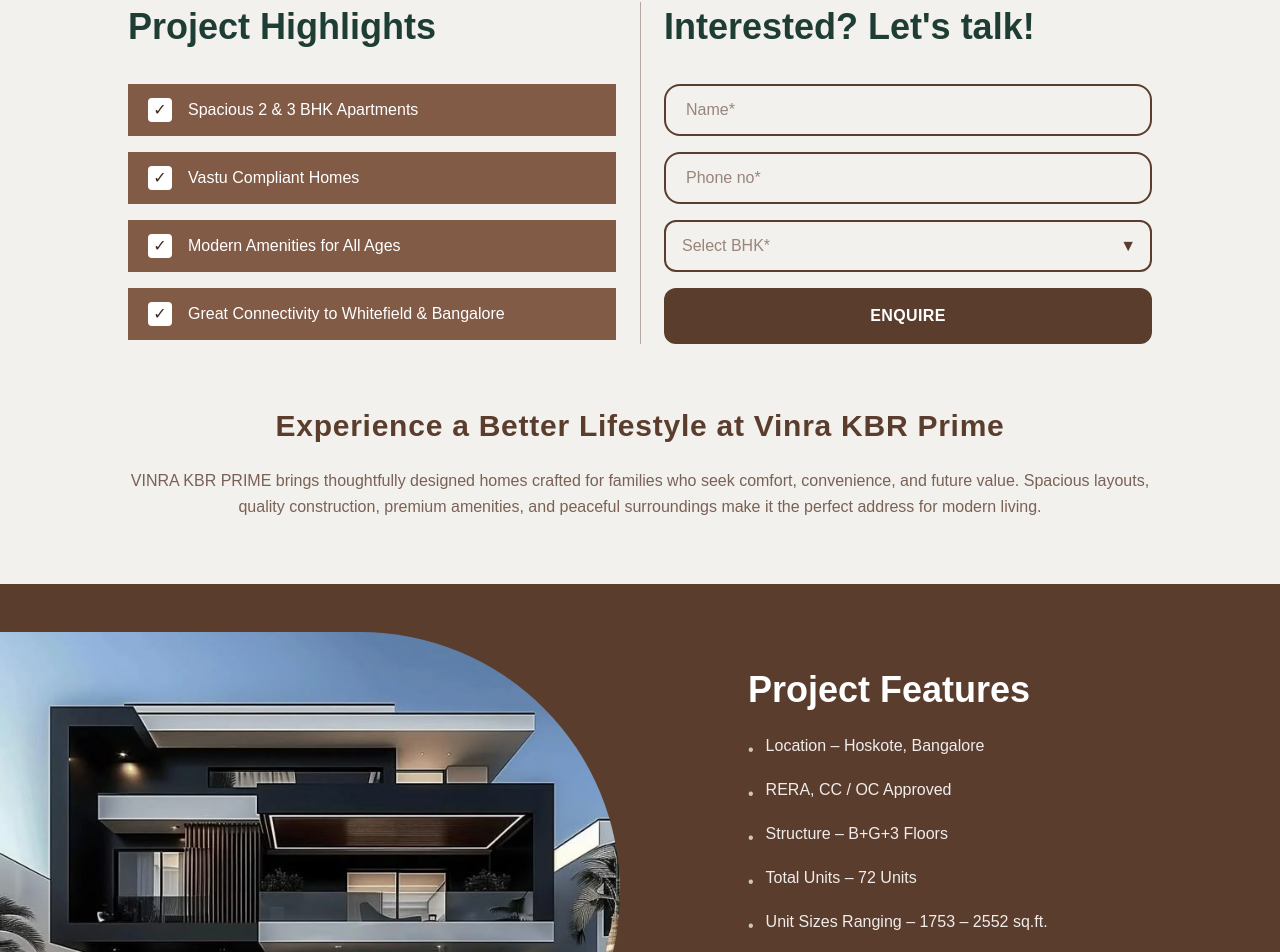
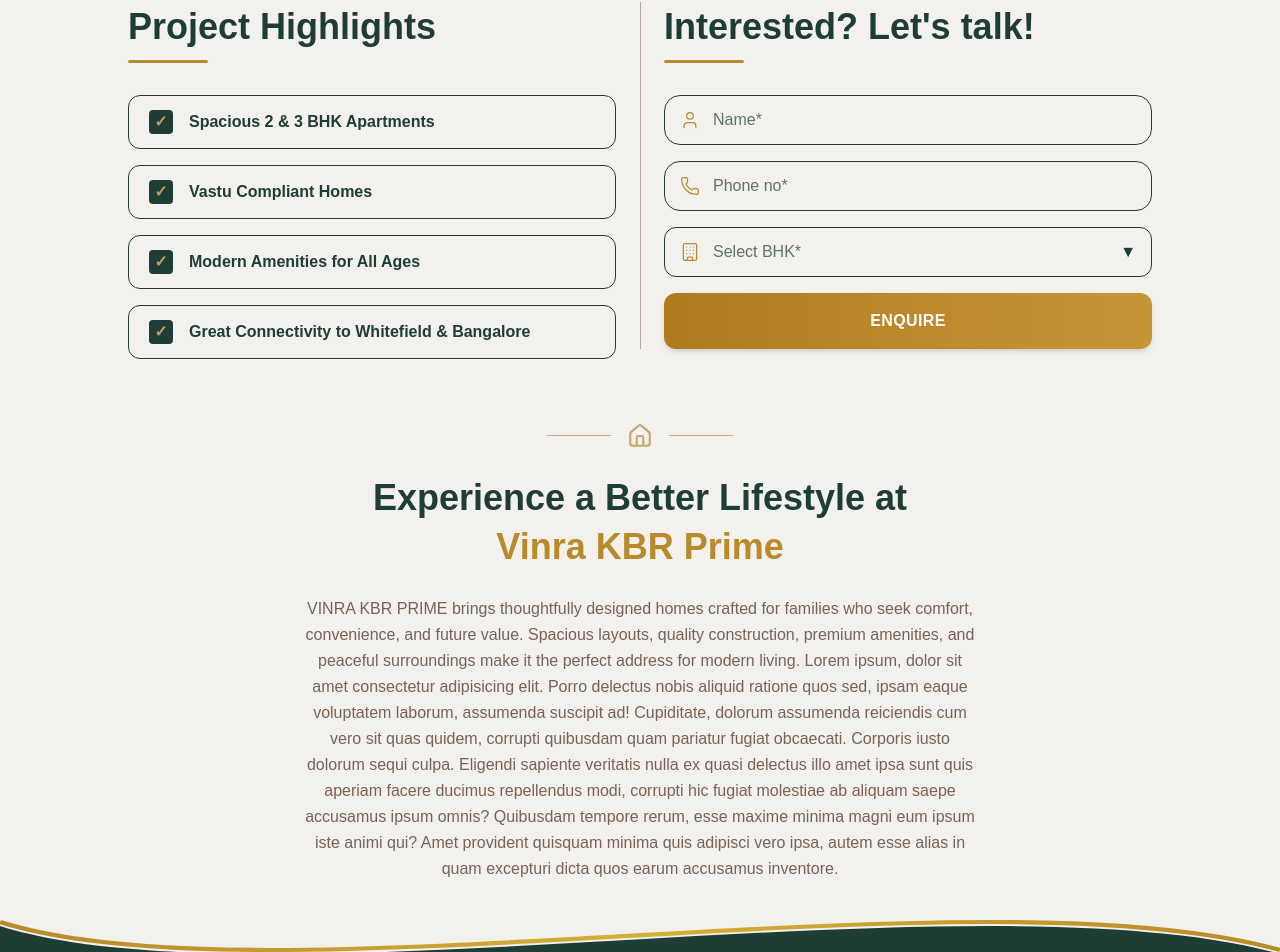
Before and after one commit to vizree-ai/vinra-realstate, a Next.js app: page /KBR_prime in a window 1280 px wide. Shown: the part 846-1798 px from the top of the page. Built offline with nearby package versions, Linux system fonts and the light colour scheme.

Commit message:
design kbr page

```diff
--- a/src/components/CommonNavbar.jsx
+++ b/src/components/CommonNavbar.jsx
@@ -16,7 +16,7 @@ export default function Navbar({ variant = "home" }) {
     <>
       {/* ================= NAVBAR ================= */}
       <div
-        className={`w-full z-50 ${
+        className={`w-full z-[100] ${
           isHome
             ? "absolute top-0 left-0 px-4 md:px-10 pt-4"
             : "relative lg:absolute lg:top-0 lg:left-0 px-3 lg:px-7 bg-[#F7F3EC] lg:bg-transparent"
@@ -124,7 +124,7 @@ export default function Navbar({ variant = "home" }) {
           {/* ================= MOBILE BUTTON ================= */}
           <button
             onClick={() => setIsOpen(!isOpen)}
-            className="md:hidden lg:hidden flex items-center bg-[#9f773c] rounded-full px-4 py-1 text-white text-3xl"
+            className="md:hidden cursor-pointer lg:hidden z-[101] flex items-center bg-[#9f773c] rounded-full px-4 py-1 text-white text-3xl"
           >
             {isOpen ? "✕" : "☰"}
           </button>
@@ -138,7 +138,7 @@ export default function Navbar({ variant = "home" }) {
             initial={{ opacity: 0, y: -20 }}
             animate={{ opacity: 1, y: 0 }}
             exit={{ opacity: 0, y: -20 }}
-            className="fixed inset-0 z-[90] bg-[#C4934A] backdrop-blur-xl flex flex-col items-center justify-center"
+            className="fixed inset-0 z-[90] bg-[#deb06c] backdrop-blur-xl flex flex-col items-center justify-center"
           >
             <div className="flex flex-col gap-8 text-[#1E3D34] text-2xl font-semibold">
               {isHome ? (
--- a/src/components/EnquiryForm.jsx
+++ b/src/components/EnquiryForm.jsx
@@ -2,6 +2,7 @@
 
 import { useState } from "react";
 import { supabase } from "@/lib/supabase";
+import { User, Phone, Building } from "lucide-react";
 
 export default function EnquiryForm({ open, setOpen, variant = "popup" }) {
   const [name, setName] = useState("");
@@ -101,34 +102,74 @@ export default function EnquiryForm({ open, setOpen, variant = "popup" }) {
         <h2 className="text-2xl md:text-4xl font-semibold text-[#1E3D34] leading-tight md:leading-snug">
           Interested? Let's talk!
         </h2>
-
+        <div className="w-26 md:w-20 h-[3px] bg-[#b78a31] rounded-full mt-2"></div>
         <form
           onSubmit={handleSubmit}
           className="mt-5 md:mt-8 space-y-3 md:space-y-4"
         >
+          {/* NAME */}
+          <div className="relative">
+            <User
+              size={20}
+              strokeWidth={1.5}
+              className="absolute left-4 top-1/2 -translate-y-1/2  text-[#b78a31] z-10 pointer-events-none"
+            />
             <input
               type="text"
               placeholder="Name*"
               value={name}
               onChange={(e) => setName(e.target.value)}
-            className="w-full px-5 py-2.5 md:py-3 rounded-xl md:rounded-2xl border-2 border-[#5b3d2e] text-[#5b3d2e] bg-transparent placeholder-[#5b3d2e]/60 outline-none focus:ring-1 focus:ring-[#5b3d2e]"
+              className="w-full pl-12 pr-5 py-3 rounded-xl md:rounded-2xl
+                 border border-[#1E3D34]
+                    text-[#1E3D34] placeholder-[#1E3D34]/70
+                    outline-none
+                    focus:border-[#C8A96A] focus:ring-2 focus:ring-[#C8A96A]/30
+                    transition-all"
               required
             />
+          </div>
 
+          {/* PHONE */}
+          <div className="relative">
+            <Phone
+              size={20}
+              strokeWidth={1.5}
+              className="absolute left-4 top-1/2 -translate-y-1/2
+      text-[#b78a31] z-10 pointer-events-none"
+            />
             <input
               type="tel"
               placeholder="Phone no*"
               value={phone}
               onChange={(e) => setPhone(e.target.value)}
-            className="w-full px-5 py-2.5 md:py-3 rounded-xl md:rounded-2xl border-2 border-[#5b3d2e] text-[#5b3d2e] bg-transparent placeholder-[#5b3d2e]/60 outline-none focus:ring-1 focus:ring-[#5b3d2e]"
+              className="w-full pl-12 pr-5 py-3 rounded-xl md:rounded-2xl
+      border border-[#1E3D34]
+      text-[#1E3D34] placeholder-[#1E3D34]/70
+      outline-none
+      focus:border-[#C8A96A] focus:ring-2 focus:ring-[#C8A96A]/30
+      transition-all"
               required
             />
+          </div>
 
+          {/* SELECT */}
           <div className="relative">
+            <Building
+              size={20}
+              strokeWidth={1.5}
+              className="absolute left-4 top-1/2 -translate-y-1/2
+      text-[#b78a31] z-10 pointer-events-none"
+            />
+
             <select
               value={bhk}
               onChange={(e) => setBhk(e.target.value)}
-              className="block w-full px-4 py-3 rounded-xl border-2 border-[#5b3d2e] bg-transparent text-[#5b3d2e]/60 outline-none focus:ring-1 focus:ring-[#5b3d2e] appearance-none cursor-pointer"
+              className="block w-full pl-12 pr-10 py-3 rounded-xl
+    border border-[#1E3D34]
+      text-[#1E3D34]/70
+      outline-none
+      focus:border-[#C8A96A] focus:ring-2 focus:ring-[#C8A96A]/30
+      appearance-none cursor-pointer transition-all"
               required
             >
               <option value="" disabled hidden>
@@ -138,14 +179,23 @@ export default function EnquiryForm({ open, setOpen, variant = "popup" }) {
               <option value="3 BHK">3 BHK</option>
             </select>
 
-            <span className="pointer-events-none absolute right-4 top-1/2 -translate-y-1/2 text-[#5b3d2e]">
+            <span className="pointer-events-none absolute right-4 top-1/2 -translate-y-1/2 text-[#1E3D34]">
               ▼
             </span>
           </div>
 
+          {/* BUTTON */}
           <button
             type="submit"
-            className="w-full bg-[#5b3d2e] text-white py-3 md:py-4 rounded-xl font-semibold tracking-wide active:scale-95 md:hover:scale-105 hover:shadow-lg "
+            className="w-full
+bg-gradient-to-r from-[#b07a1d] to-[#c69636]
+text-white py-3 md:py-4
+rounded-xl font-semibold tracking-wide
+shadow-md
+hover:shadow-lg
+active:scale-95 md:hover:scale-[1.02]
+transition-all
+relative overflow-hidden"
           >
             ENQUIRE
           </button>
--- a/src/components/KBR_prime/Hero2.jsx
+++ b/src/components/KBR_prime/Hero2.jsx
@@ -11,7 +11,9 @@ import {
   Building2,
   Compass,
   TrendingUp,
+  Home,
 } from "lucide-react";
+
 import {
   motion,
   useScroll,
@@ -40,6 +42,7 @@ export default function Hero() {
             <h2 className="text-2xl md:text-4xl font-semibold text-[#1E3D34] leading-tight md:leading-snug">
               Project Highlights
             </h2>
+            <div className="w-26 md:w-20 h-[3px] bg-[#b78a31] rounded-full mt-2"></div>
 
             <div className="mt-5 md:mt-8 space-y-2 md:space-y-4">
               {[
@@ -50,13 +53,13 @@ export default function Hero() {
               ].map((item, i) => (
                 <div
                   key={i}
-                  className="flex items-center gap-3 md:gap-4 bg-[#825b47] text-white px-4 py-2.5 md:px-5 md:py-3.5"
+                  className="border-1 border-[#1E3D34] flex items-center gap-3 md:gap-4 rounded-xl text-white px-4 py-2.5 md:px-5 md:py-3.5"
                 >
-                  <div className="w-5 h-5 md:w-6 md:h-6 flex-shrink-0 flex items-center justify-center bg-white text-[#402b21] rounded text-xs md:text-base">
+                  <div className="w-6 h-6 md:w-6 md:h-6 flex-shrink-0 flex items-center justify-center bg-[#1E3D34] text-[#c09b64] font-extrabold rounded text-medium md:text-base">
                     ✓
                   </div>
 
-                  <p className="text-sm md:text-base leading-tight md:leading-normal">
+                  <p className="text-sm md:text-base text-[#1E3D34] font-bold leading-tight md:leading-normal">
                     {item}
                   </p>
                 </div>
@@ -67,20 +70,81 @@ export default function Hero() {
           <EnquiryForm variant="section" />
         </div>
       </section>
+      <section className="relative w-full bg-[#f3f1ed] pt-16 pb-32 px-6 overflow-hidden">
+        {/* TOP ICON + LINES */}
+        <div className="flex items-center justify-center gap-4 mb-6">
+          <div className="h-[1px] w-16 bg-[#c8a96a]"></div>
 
-      <section className="w-full bg-[#f3f1ed] py-16 px-10">
-        <div className="max-w-5xl mx-auto text-center">
-          <h2 className="text-2xl md:text-3xl font-semibold text-[#5b3d2e] tracking-wide">
-            Experience a Better Lifestyle at Vinra KBR Prime
+          {/* ICON */}
+
+          <Home size={26} className="text-[#c8a96a]" />
+
+          <div className="h-[1px] w-16 bg-[#c8a96a]"></div>
+        </div>
+
+        {/* TEXT CONTENT */}
+        <div className="max-w-4xl mx-auto text-center">
+          <h2 className="text-2xl md:text-4xl font-semibold leading-snug">
+            <span className="text-[#1E3D34]">
+              Experience a Better Lifestyle at
+            </span>
+            <br />
+            <span className="text-[#b88a2a] font-bold">Vinra KBR Prime</span>
           </h2>
 
-          <p className="mt-6 text-[#5b3d2e]/80 leading-relaxed text-sm md:text-base">
+          <p className="mt-6 text-[#5b3d2e]/80 leading-relaxed text-sm md:text-base max-w-2xl mx-auto">
             VINRA KBR PRIME brings thoughtfully designed homes crafted for
             families who seek comfort, convenience, and future value. Spacious
             layouts, quality construction, premium amenities, and peaceful
-            surroundings make it the perfect address for modern living.
+            surroundings make it the perfect address for modern living. Lorem
+            ipsum, dolor sit amet consectetur adipisicing elit. Porro delectus
+            nobis aliquid ratione quos sed, ipsam eaque voluptatem laborum,
+            assumenda suscipit ad! Cupiditate, dolorum assumenda reiciendis cum
+            vero sit quas quidem, corrupti quibusdam quam pariatur fugiat
+            obcaecati. Corporis iusto dolorum sequi culpa. Eligendi sapiente
+            veritatis nulla ex quasi delectus illo amet ipsa sunt quis aperiam
+            facere ducimus repellendus modi, corrupti hic fugiat molestiae ab
+            aliquam saepe accusamus ipsum omnis? Quibusdam tempore rerum, esse
+            maxime minima magni eum ipsum iste animi qui? Amet provident
+            quisquam minima quis adipisci vero ipsa, autem esse alias in quam
+            excepturi dicta quos earum accusamus inventore.
           </p>
         </div>
+
+        {/* CURVED GREEN BOTTOM */}
+        <div className="absolute bottom-0 left-0 w-full overflow-hidden leading-[0]">
+          <svg
+            viewBox="0 0 1440 200"
+            className="w-full h-[140px]"
+            preserveAspectRatio="none"
+          >
+            <path
+              d="M0,80 C300,200 1100,0 1440,120 L1440,200 L0,200 Z"
+              fill="#1E3D34"
+            />
+          </svg>
+        </div>
+
+        {/* GOLD BORDER LINE */}
+        <svg
+          viewBox="0 0 1440 200"
+          className="absolute bottom-[4px] left-0 w-full h-[140px]"
+          preserveAspectRatio="none"
+        >
+          <path
+            d="M0,80 C300,200 1100,0 1440,120"
+            fill="none"
+            stroke="url(#goldGradient)"
+            strokeWidth="6"
+          />
+          <defs>
+            <linearGradient id="goldGradient" x1="0" y1="0" x2="1" y2="0">
+              <stop offset="0%" stopColor="#b88a2a" />
+              <stop offset="50%" stopColor="#d4af37" />
+              <stop offset="100%" stopColor="#b88a2a" />
+            </linearGradient>
+          </defs>
+        </svg>
       </section>
 
       <section className="w-full bg-[#5b3d2e] py-12">
```
Also changed, not shown: src/components/MainPage.jsx (+4 -4 lines). Lines whose indentation alone changed are shown as unchanged.
